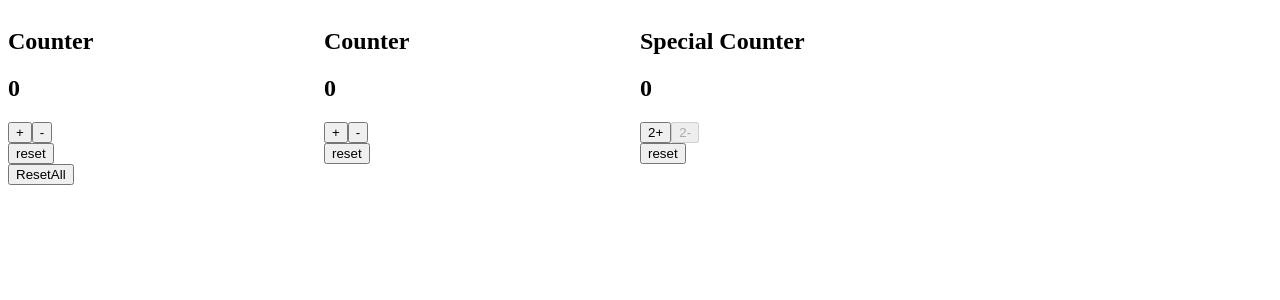
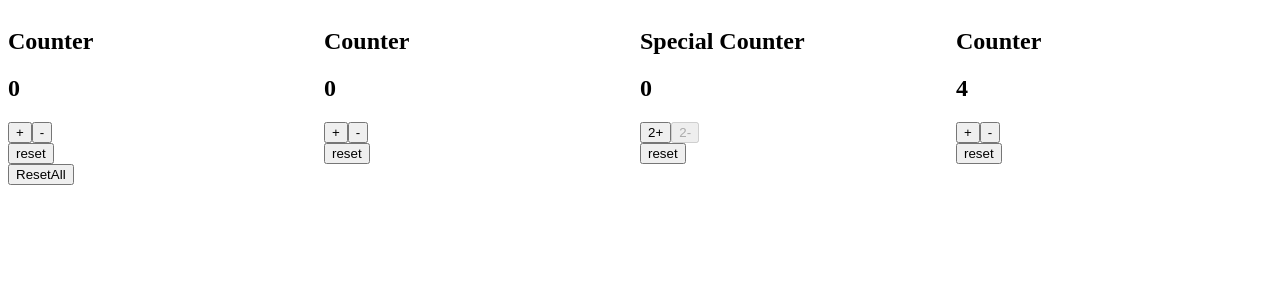
Before and after one commit to lukas-anci/todoHooks, a React (Create React App) app: page / in a window 1280 px wide. Shown: the top 300 px of the page. Built offline with nearby package versions, Linux system fonts and the light colour scheme; the HTML template or start-up script is replaced by a standard one.

Commit message:
generate counter from app.jsx & pass values

```diff
--- a/src/App.js
+++ b/src/App.jsx
@@ -7,14 +7,16 @@ function App() {
   const counterData = [
     { id: 1, value: 0 },
     { id: 2, value: 0 },
+    { id: 3, value: 0, isSpecial: true },
+    { id: 4, value: 4 },
   ];
   const [counters, setCounters] = useState(counterData);
   return (
     <div className="App">
       <div className="d-flex">
-        <Counter />
-        <Counter />
-        <Counter special />
+        {counters.map((c) => (
+          <Counter item={c.value} key={c.id} isSpecial={c.isSpecial} />
+        ))}
       </div>
       <button>ResetAll</button>
     </div>
--- a/src/components/Counter.jsx
+++ b/src/components/Counter.jsx
@@ -1,6 +1,6 @@
 import React, { useState } from 'react';
 
-export default function Counter({ special }) {
+export default function Counter({ isSpecial: special, item }) {
   //   const user = {
   //     name: "mike",
   //     age: 88,
@@ -26,7 +26,7 @@ export default function Counter({ special }) {
   return (
     <div style={{ width: '25%' }}>
       <h2>{special && 'Special '}Counter</h2>
-      <h2>{count}</h2>
+      <h2>{item}</h2>
       <div>
         <button onClick={() => handleCount('+')}>{special && '2'}+</button>
         <button disabled={handleDisabled()} onClick={() => handleCount('-')}>
```
